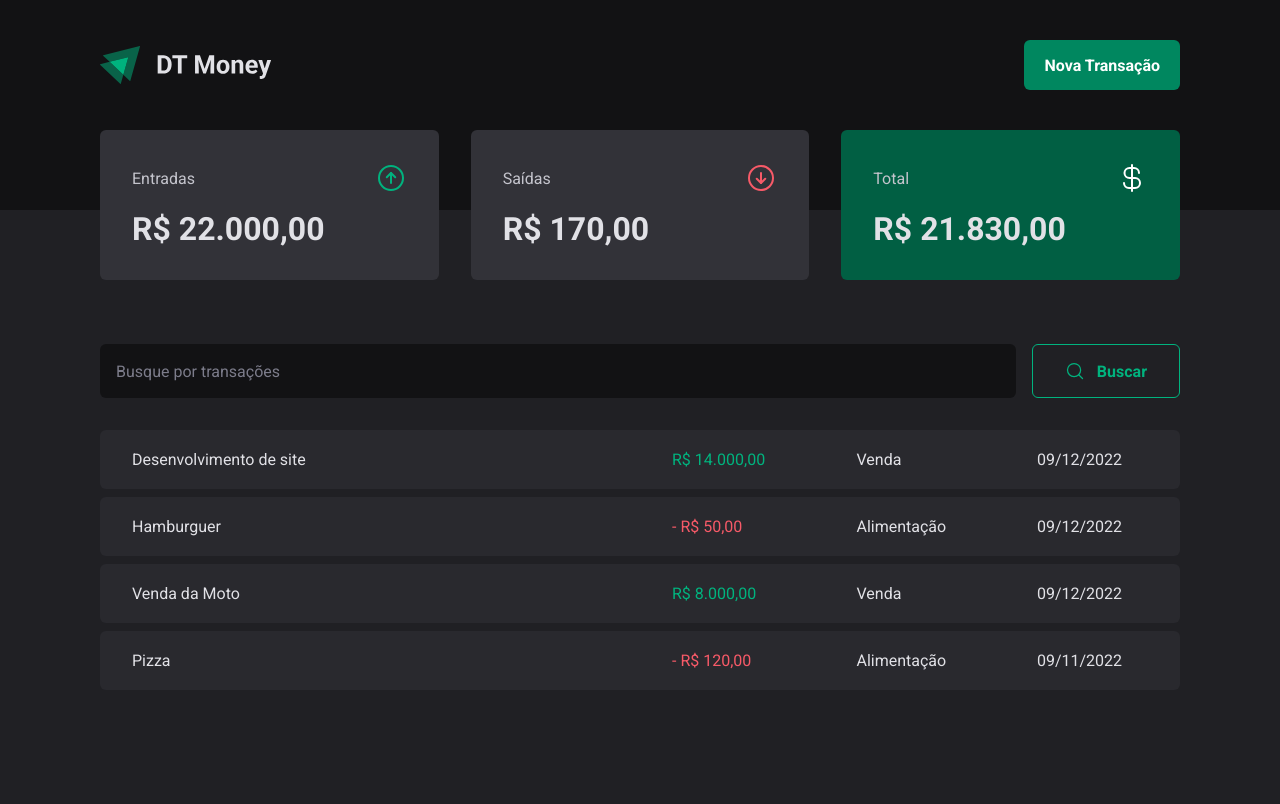
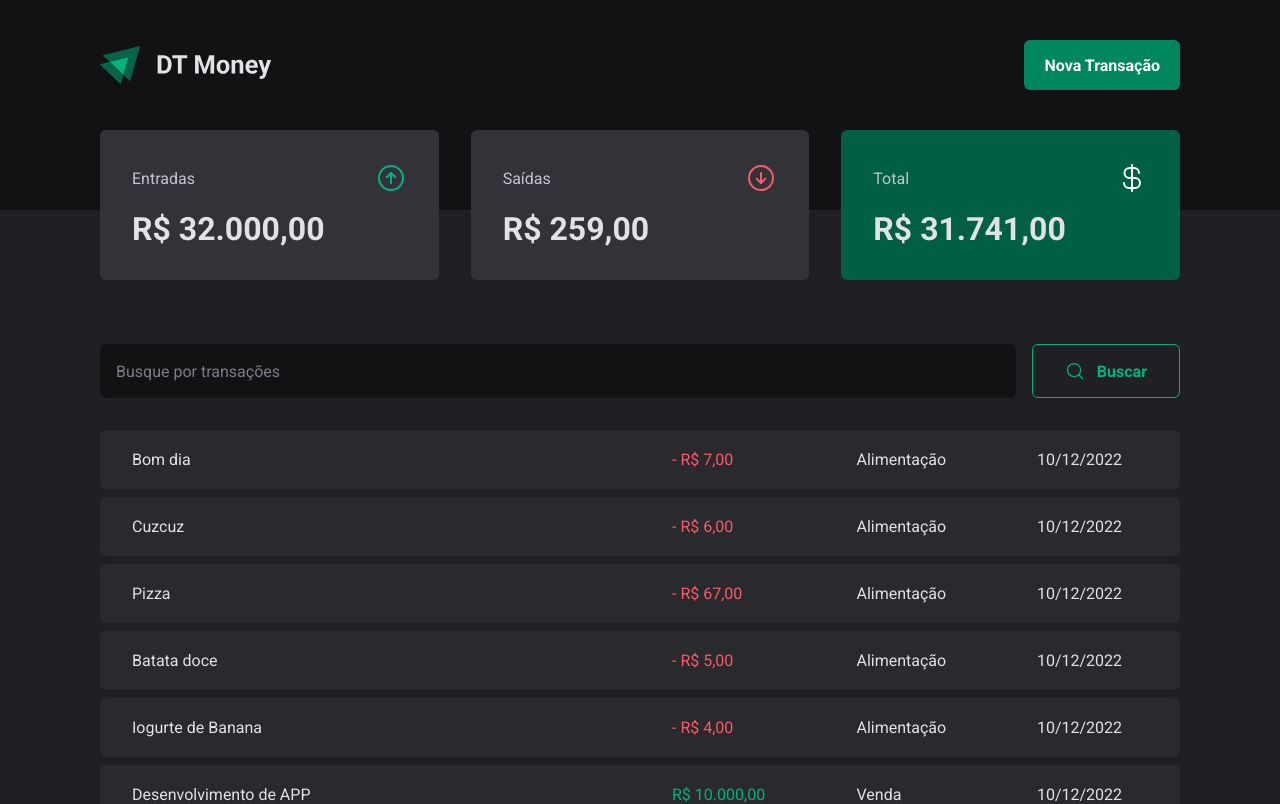
Before and after one commit to HenriqueMarcelo/dt-money, a React (Vite) app: page / in a window 1280 px wide. Shown: the top 804 px of the page. Built offline with nearby package versions, Linux system fonts and the light colour scheme; data requests are answered from the project's data file.

Commit message:
Creating Transaction

```diff
--- a/server.json
+++ b/server.json
@@ -31,6 +31,54 @@
       "category": "Alimentação",
       "price": 120,
       "createdAt": "2022-11-09T18:30:18.420Z"
+    },
+    {
+      "description": "Desenvolvimento de APP",
+      "category": "Venda",
+      "price": 10000,
+      "type": "income",
+      "createdAt": "2022-12-10T16:07:43.847Z",
+      "id": 5
+    },
+    {
+      "description": "Iogurte de Banana",
+      "category": "Alimentação",
+      "price": 4,
+      "type": "outcome",
+      "createdAt": "2022-12-10T16:19:57.379Z",
+      "id": 6
+    },
+    {
+      "description": "Batata doce",
+      "category": "Alimentação",
+      "price": 5,
+      "type": "outcome",
+      "createdAt": "2022-12-10T16:21:31.292Z",
+      "id": 7
+    },
+    {
+      "description": "Pizza",
+      "category": "Alimentação",
+      "price": 67,
+      "type": "outcome",
+      "createdAt": "2022-12-10T16:21:58.156Z",
+      "id": 8
+    },
+    {
+      "description": "Cuzcuz",
+      "category": "Alimentação",
+      "price": 6,
+      "type": "outcome",
+      "createdAt": "2022-12-10T16:22:23.819Z",
+      "id": 9
+    },
+    {
+      "description": "Bom dia",
+      "category": "Alimentação",
+      "price": 7,
+      "type": "outcome",
+      "createdAt": "2022-12-10T16:22:37.525Z",
+      "id": 10
     }
   ]
 }
--- a/src/components/NewTransactionModal/index.tsx
+++ b/src/components/NewTransactionModal/index.tsx
@@ -1,8 +1,10 @@
 import { zodResolver } from '@hookform/resolvers/zod'
 import * as Dialog from '@radix-ui/react-dialog'
 import { ArrowCircleDown, ArrowCircleUp, X } from 'phosphor-react'
+import { useContext } from 'react'
 import { Controller, useForm } from 'react-hook-form'
 import * as z from 'zod'
+import { TransactionsContext } from '../../contexts/TransactionsContext'
 import {
   CloseButton,
   Content,
@@ -21,19 +23,25 @@ const newTransactionFormSchema = z.object({
 type NewTransactionFormInputs = z.infer<typeof newTransactionFormSchema>
 
 export function NewTransactionModal() {
+  const { createTransactions } = useContext(TransactionsContext)
+
   const {
     control,
     register,
     handleSubmit,
     formState: { isSubmitting },
+    reset,
   } = useForm<NewTransactionFormInputs>({
     resolver: zodResolver(newTransactionFormSchema),
+    defaultValues: {
+      type: undefined,
+    },
   })
 
   async function handleCreateNewTransaction(data: NewTransactionFormInputs) {
-    await new Promise((resolve) => setTimeout(resolve, 2000))
+    await createTransactions(data)
 
-    console.log(data)
+    reset()
   }
 
   return (
--- a/src/contexts/TransactionsContext.tsx
+++ b/src/contexts/TransactionsContext.tsx
@@ -10,9 +10,17 @@ export interface Transaction {
   createdAt: string
 }
 
+interface CreateTransactionsInput {
+  description: string
+  category: string
+  price: number
+  type: 'income' | 'outcome'
+}
+
 interface TransactionsContextType {
   transactions: Transaction[]
   fatchTransactions: (query?: string) => Promise<void>
+  createTransactions: (data: CreateTransactionsInput) => Promise<void>
 }
 
 interface TransactionsProviderProps {
@@ -27,11 +35,27 @@ export function TransactionsProvider({ children }: TransactionsProviderProps) {
   async function fatchTransactions(query?: string) {
     const response = await api.get('/transactions', {
       params: {
+        _sort: 'createdAt',
+        _order: 'desc',
         q: query,
       },
     })
 
     setTransactions(response.data)
+  }
+
+  async function createTransactions(data: CreateTransactionsInput) {
+    const { description, price, category, type } = data
+
+    const response = await api.post('transactions', {
+      description,
+      category,
+      price,
+      type,
+      createdAt: new Date(),
+    })
+
+    setTransactions((state) => [response.data, ...state])
   }
 
   useEffect(() => {
@@ -43,6 +67,7 @@ export function TransactionsProvider({ children }: TransactionsProviderProps) {
       value={{
         transactions,
         fatchTransactions,
+        createTransactions,
       }}
     >
       {children}
```
Lines whose indentation alone changed are shown as unchanged.
